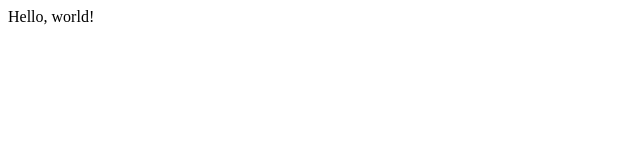
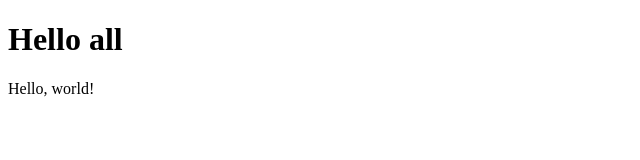
Before and after one commit to AlexBennett1/hello, a plain HTML site: page index.html in a window 1280 px wide. Shown: the whole page, without its empty margins (0-640 px from the left). Drawn offline with Linux system fonts and the light colour scheme.

Commit message:
added a heading

```diff
--- a/index.html
+++ b/index.html
@@ -4,6 +4,7 @@
 		<title>Hello!</title>
 	</head>
 	<body>
+		<h1>Hello all</h1>
 		Hello, world!
 	</body>
 </html>
```
